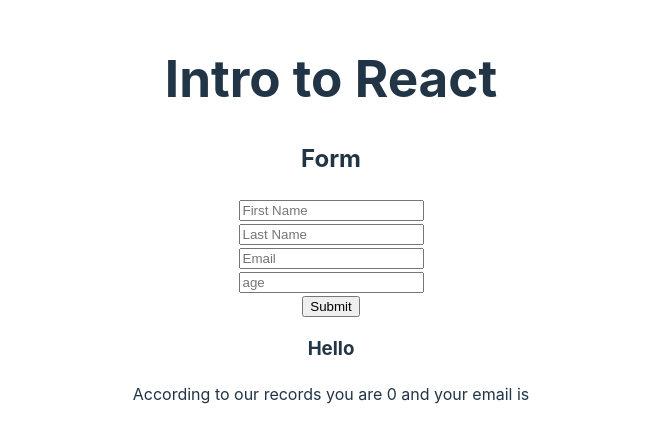
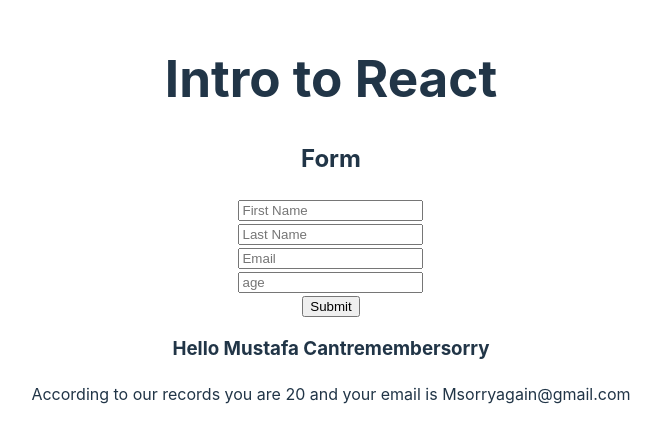
Before and after one commit to EcaCosca/b46-reactUseState, a React (Vite) app: page / in a window 1280 px wide. Shown: the part 181-624 px from the top of the page, without its empty margins (309-970 px from the left). Built offline with nearby package versions, Linux system fonts and the light colour scheme.

Commit message:
Done qith it all

```diff
--- a/src/App.jsx
+++ b/src/App.jsx
@@ -5,6 +5,12 @@
 import FruitList from './components/FruitList'
 
 function App() {
+  const [user, setUser] = useState({
+      firstName: "Mustafa",
+      lastName: "Cantremembersorry",
+      email: "Msorryagain@gmail.com",
+      age: 20
+  })
 
   return (
     <>
@@ -17,7 +23,7 @@
       <FruitList /> */}
 
       <h2>Form</h2>
-      <Form />
+      <Form user={user} setUser={setUser}/>
 
     </>
   )
--- a/src/components/Form.jsx
+++ b/src/components/Form.jsx
@@ -1,12 +1,6 @@
 import React, {useState} from 'react'
 
-const Form = () => {
-    const [user, setUser] = useState({
-        firstName: "",
-        lastName: "",
-        email: "",
-        age: 0
-    })
+const Form = ({user, setUser}) => {
 
     const handleChange = (e) => {
         const key = e.target.name
```
